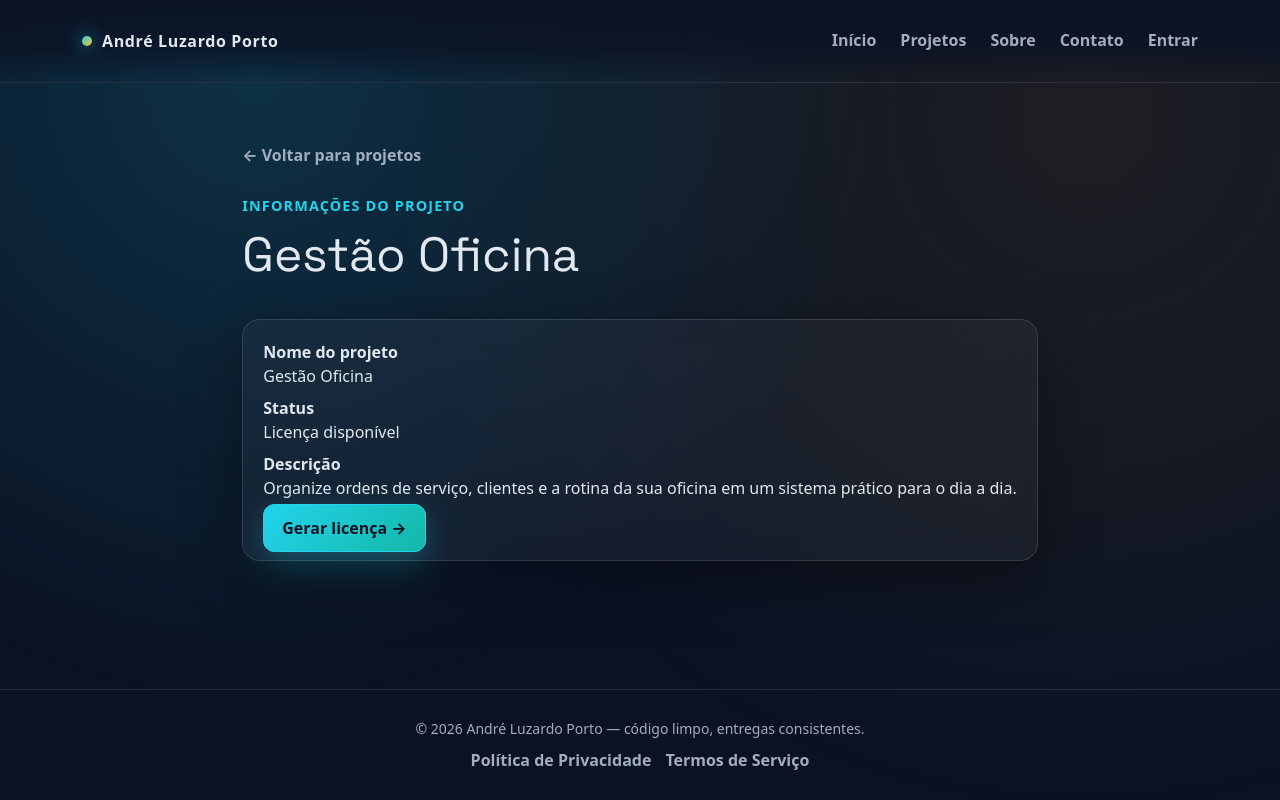
After one commit to andreportol/my_portifolio, a Django app: page /licencas/projetos/gestao-oficina/ in a window 1280 px wide. The commit adds this page. Run offline with Django 4.2, Linux system fonts and the light colour scheme; a user stored in the database is signed in.

Commit message:
Ajustando o card.

```diff
--- /dev/null
+++ b/core/project_catalog.py
@@ -0,0 +1,21 @@
+PROJECTS = {
+    'gestao-oficina': {
+        'name': 'Gestão Oficina',
+        'mark': 'GO',
+        'status': 'Licença disponível',
+        'description': 'Organize ordens de serviço, clientes e a rotina da sua oficina em um sistema prático para o dia a dia.',
+        'license_url': 'core:licenca_softwares',
+    },
+    'gestao-salao-beleza': {
+        'name': 'Gestão Salão Beleza',
+        'mark': 'GS',
+        'status': 'Licença disponível',
+        'description': 'Tenha mais controle sobre clientes, serviços e atendimentos com uma solução pensada para salões de beleza.',
+        'license_url': 'core:licenca_gestao_salao_beleza',
+    },
+    'marmitaria_adriana': {
+        'name': 'marmitaria_adriana',
+        'mark': 'MA',
+        'status': 'Em implementação',
+    },
+}
--- /dev/null
+++ b/core/templates/licenca_projeto_detalhe.html
@@ -0,0 +1,26 @@
+{% extends "base.html" %}
+
+{% block title %}{{ project.name }} | André Luzardo Porto{% endblock %}
+
+{% block content %}
+    <section class="license-page-header">
+        <a class="license-back-link" href="{% url 'core:licencas_projetos' %}">← Voltar para projetos</a>
+        <p class="eyebrow">Informações do projeto</p>
+        <h1>{{ project.name }}</h1>
+    </section>
+    <article class="glass-card">
+        <dl>
+            <dt>Nome do projeto</dt>
+            <dd>{{ project.name }}</dd>
+            <dt>Status</dt>
+            <dd>{{ project.status }}</dd>
+            {% if project.description %}
+                <dt>Descrição</dt>
+                <dd>{{ project.description }}</dd>
+            {% endif %}
+        </dl>
+        {% if project.license_url %}
+            <a class="btn-cta" href="{% url project.license_url %}">Gerar licença <span aria-hidden="true">→</span></a>
+        {% endif %}
+    </article>
+{% endblock %}
--- a/core/urls.py
+++ b/core/urls.py
@@ -9,6 +9,7 @@ from .views import (
     LicencaGestaoSalaoBelezaTemplateView,
     LicencasTemplateView,
     LicencasProjetosTemplateView,
+    LicencaProjetoDetalheTemplateView,
     PoliticaPrivacidadeTemplateView,
     ProjetosTemplateView,
     TermosServicoTemplateView,
@@ -39,6 +40,11 @@ urlpatterns = [
         name='licencas_projetos',
     ),
     path(
+        'licencas/projetos/<slug:slug>/',
+        LicencaProjetoDetalheTemplateView.as_view(),
+        name='licenca_projeto_detalhe',
+    ),
+    path(
         'licencas/softwares/',
         LicencaSoftwaresTemplateView.as_view(),
         name='licenca_softwares',
--- a/core/views.py
+++ b/core/views.py
@@ -3,12 +3,14 @@ from django.contrib import messages
 from django.contrib.auth import authenticate, login as auth_login, logout as auth_logout
 from django.contrib.auth.decorators import login_required
 from django.contrib.auth.mixins import LoginRequiredMixin
+from django.http import Http404
 from django.shortcuts import redirect, render
 from django.views.decorators.http import require_http_methods
 from django.views.generic import TemplateView
 from django.utils.http import url_has_allowed_host_and_scheme
 
 from .forms import ContatoForms, LicencaGestaoOficinaForm, LoginForms
+from .project_catalog import PROJECTS
 from .services.license_service import (
     gerar_codigo_licenca_gestao_oficina,
     gerar_codigo_licenca_gestao_salao_beleza,
@@ -42,6 +44,23 @@ class LicencasTemplateView(ProtectedTemplateView):
 
 class LicencasProjetosTemplateView(ProtectedTemplateView):
     template_name = 'licencas_projetos.html'
+
+    def get_context_data(self, **kwargs):
+        context = super().get_context_data(**kwargs)
+        context['projects'] = PROJECTS
+        return context
+
+
+class LicencaProjetoDetalheTemplateView(ProtectedTemplateView):
+    template_name = 'licenca_projeto_detalhe.html'
+
+    def get_context_data(self, **kwargs):
+        context = super().get_context_data(**kwargs)
+        project = PROJECTS.get(self.kwargs['slug'])
+        if project is None:
+            raise Http404('Projeto não encontrado.')
+        context['project'] = project
+        return context
 
 
 class LicencaSoftwaresTemplateView(ProtectedTemplateView):
```
Also changed, not shown: core/templates/licencas_projetos.html (+11 -16 lines), core/tests.py (+18 -0 lines).
